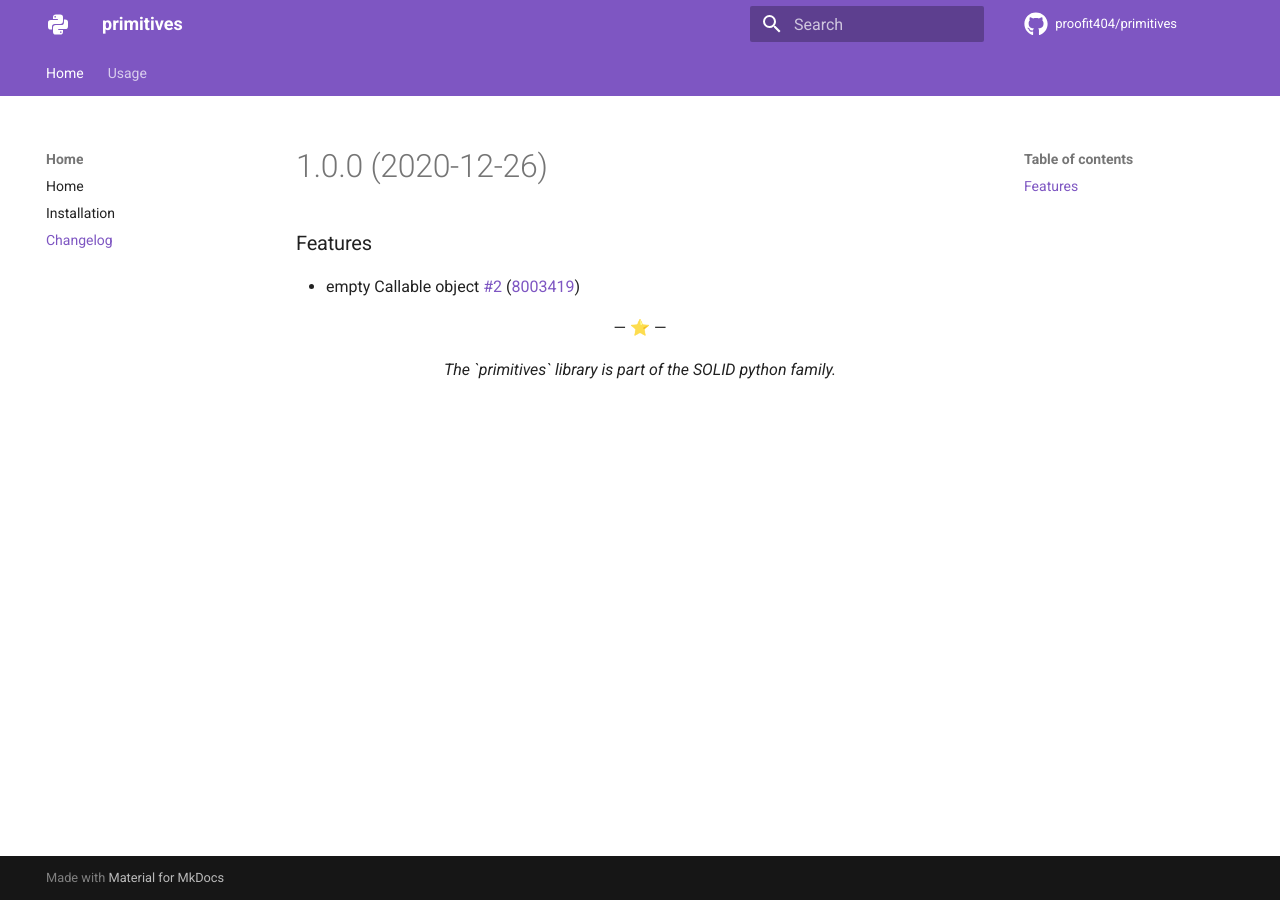
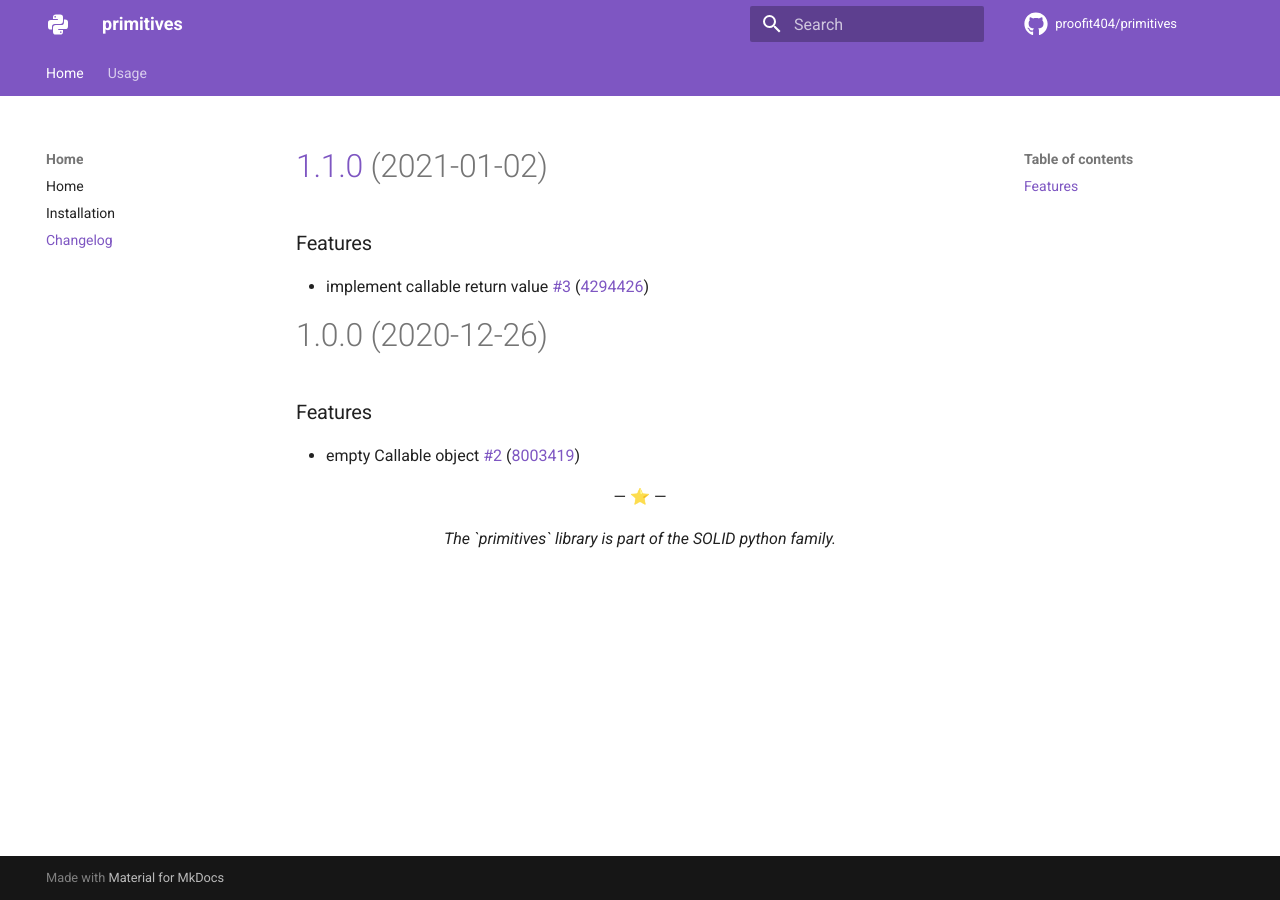
Before and after one commit to proofit404/primitives, an MkDocs documentation site: the page built from docs/changelog.md, in a window 1280 px wide. Built offline with MkDocs 1.6.1 and Material for MkDocs 9.7.7, drawn with Linux system fonts in a browser that asks for light colours; comment, search, counter and statistics services are not loaded.

Commit message:
chore(release): 1.1.0 [skip ci]
# [1.1.0](https://github.com/proofit404/primitives/compare/1.0.0...1.1.0) (2021-01-02)

### Features

* implement callable return value [#3](https://github.com/proofit404/primitives/issues/3) ([4294426](https://github.com/proofit404/primitives/commit/42944268b9d52a73600a548a3fbf7c551a40afe4))

```diff
--- a/docs/changelog.md
+++ b/docs/changelog.md
@@ -1,3 +1,11 @@
+# [1.1.0](https://github.com/proofit404/primitives/compare/1.0.0...1.1.0) (2021-01-02)
+
+### Features
+
+- implement callable return value
+  [#3](https://github.com/proofit404/primitives/issues/3)
+  ([4294426](https://github.com/proofit404/primitives/commit/42944268b9d52a73600a548a3fbf7c551a40afe4))
+
 # 1.0.0 (2020-12-26)
 
 ### Features
--- a/pyproject.toml
+++ b/pyproject.toml
@@ -19,7 +19,7 @@ packages = [
 ]
 readme = "docs/index.md"
 repository = "https://github.com/proofit404/primitives"
-version = "1.0.0"
+version = "1.1.0"
 
 [tool.poetry.dependencies]
 python = "~3.6 || ~3.7 || ~3.8 || ~3.9"
```
